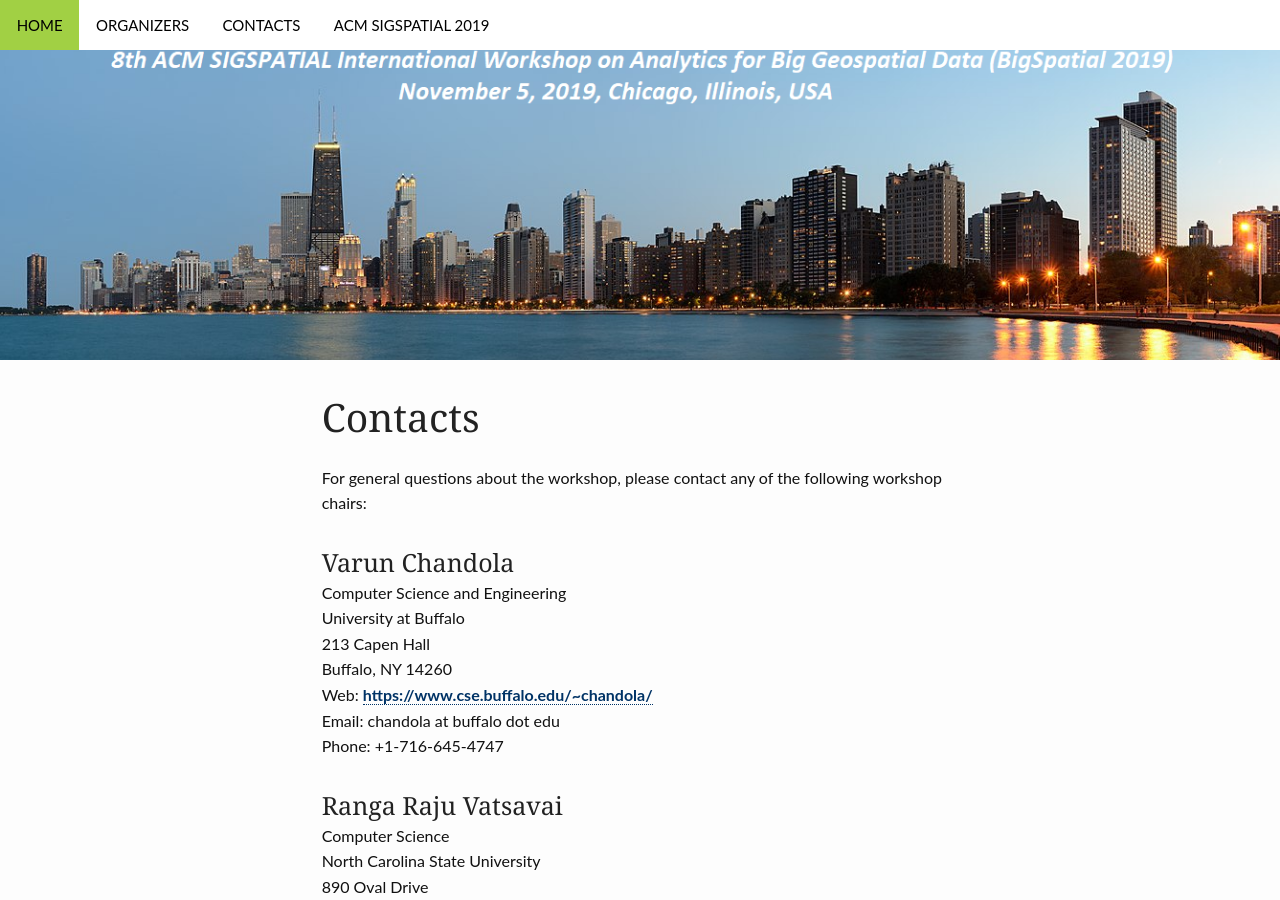
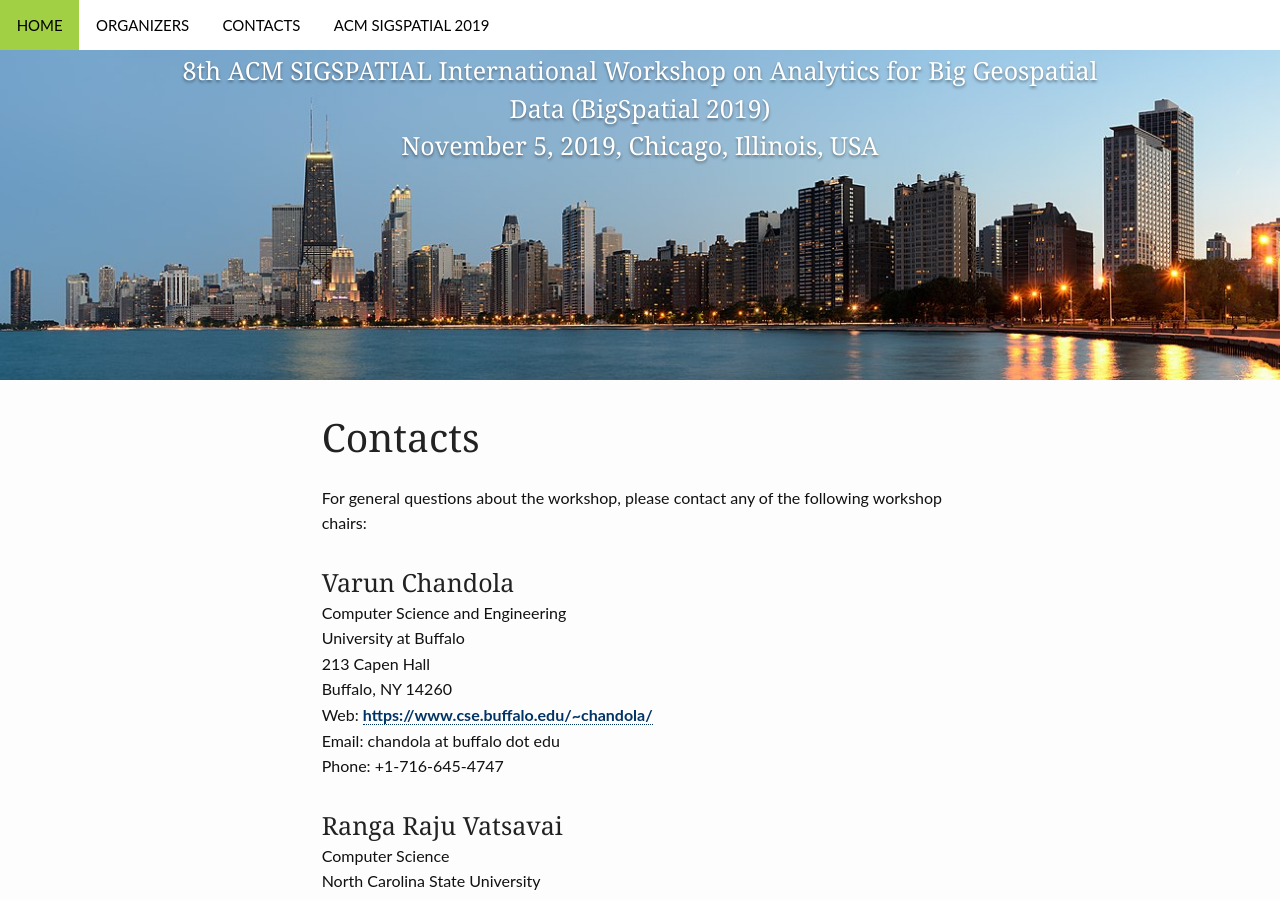
Before and after one commit to bigspatial2019/bigspatial-2018.github.io, a Jekyll site: the page built from contact/index.md, in a window 1280 px wide and 900 px high. Built offline with Jekyll 4.4.1, drawn with Linux system fonts in a browser that asks for light colours; comment, search, counter and statistics services are not loaded.

Commit message:
Update index.md

```diff
--- a/contact/index.md
+++ b/contact/index.md
@@ -7,7 +7,9 @@ subheadline: ""
 title: "Contacts"
 teaser: ""
 header:
-   image_fullwidth: "chicago2.png"
+   title: "8th ACM SIGSPATIAL International Workshop on Analytics for Big Geospatial Data (BigSpatial 2019)"
+   title2: "November 5, 2019, Chicago, Illinois, USA"
+   image_fullwidth: "chicago.jpg"
    permalink: "/contact/"
 ---
 
```
